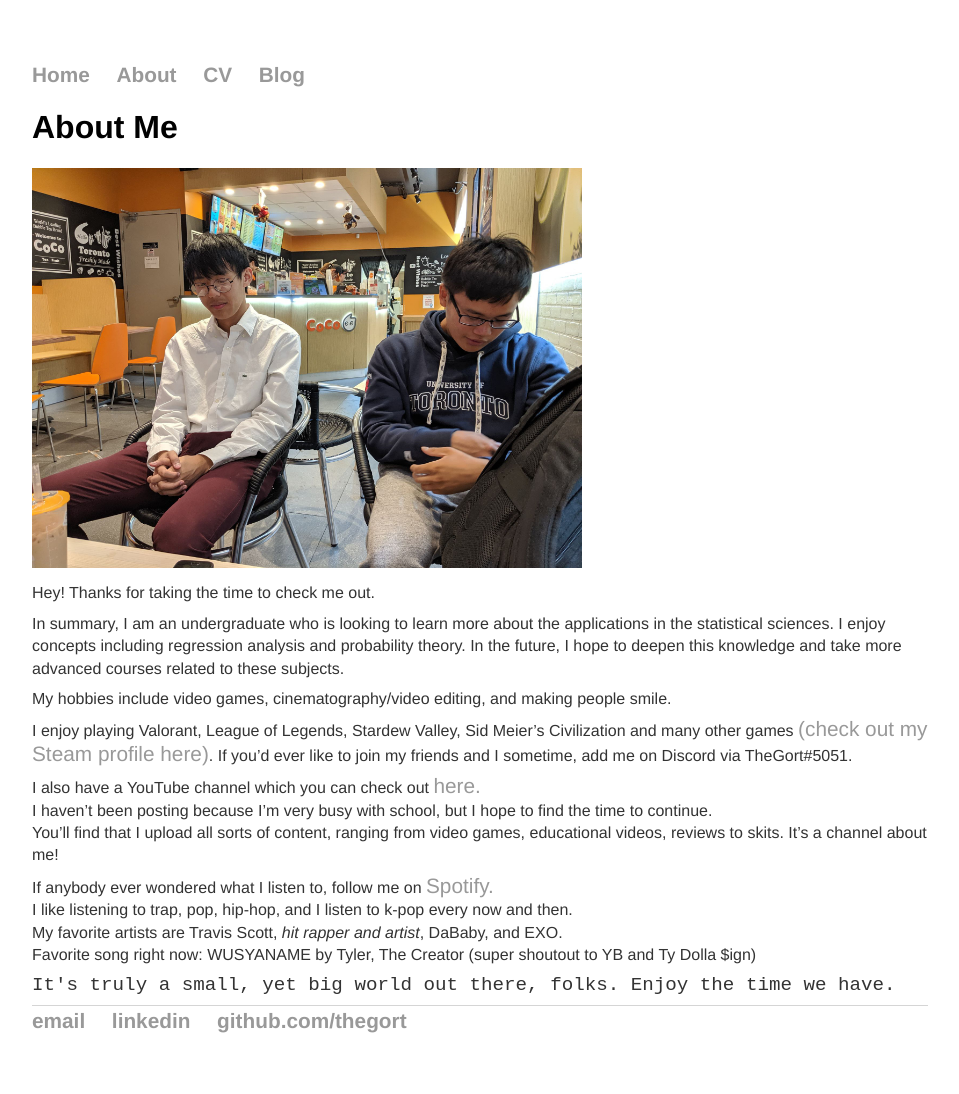
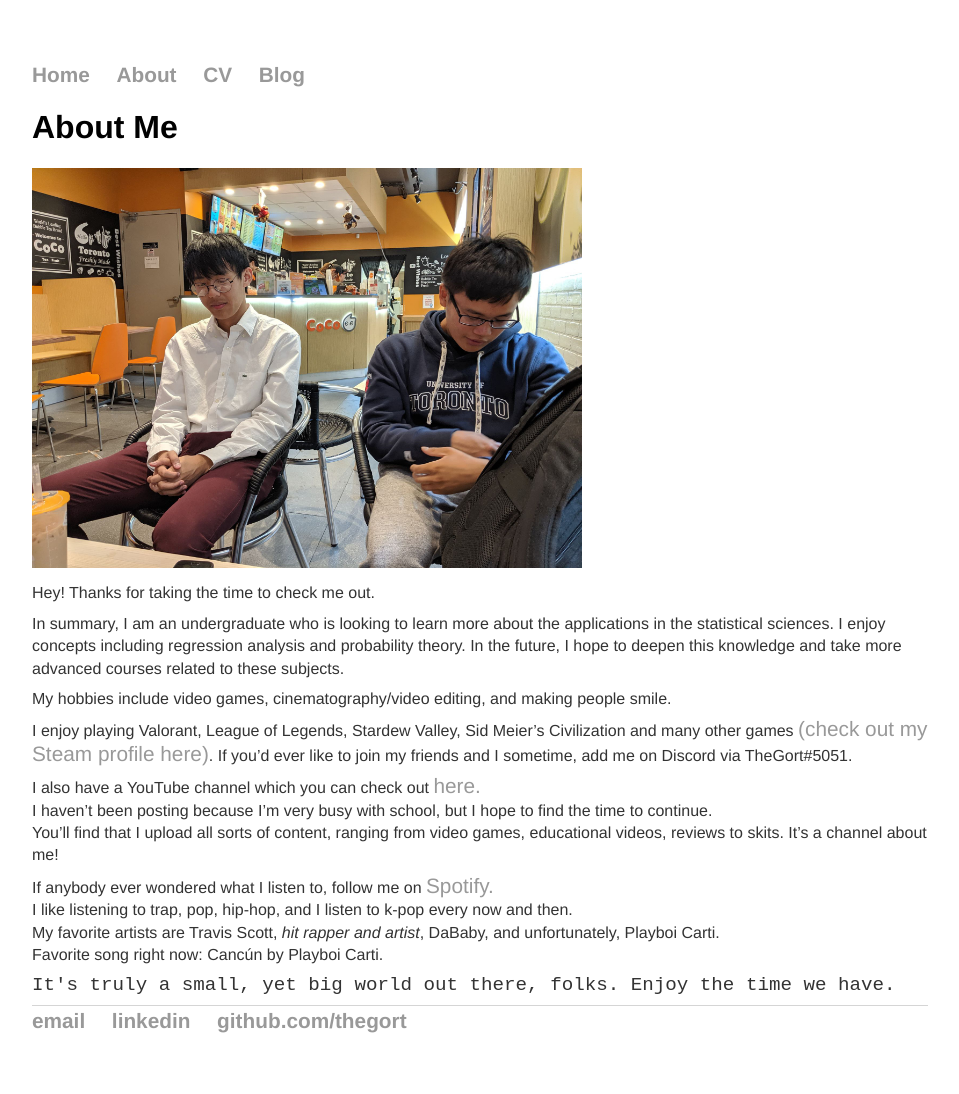
Before and after one commit to TheGort/thegort.github.io, a Jekyll site: the page built from about.md, in a window 1280 px wide. Shown: the whole page, without its empty margins (160-1119 px from the left). Built offline with Jekyll 4.4.1, drawn with Linux system fonts in a browser that asks for light colours.

```diff
--- a/about.md
+++ b/about.md
@@ -22,7 +22,7 @@ You'll find that I upload all sorts of content, ranging from video games, educat
 
 If anybody ever wondered what I listen to, follow me on [Spotify.](https://open.spotify.com/user/6r2g75pi5l7e863bglv83pzj9?si=CZbhiKIdRq2NqdZcS2SdHQ){:target="_blank"}
 I like listening to trap, pop, hip-hop, and I listen to k-pop every now and then.
-My favorite artists are Travis Scott, _hit rapper and artist_, DaBaby, and EXO.
-Favorite song right now: WUSYANAME by Tyler, The Creator (super shoutout to YB and Ty Dolla $ign)
+My favorite artists are Travis Scott, _hit rapper and artist_, DaBaby, and unfortunately, Playboi Carti.
+Favorite song right now: Cancún by Playboi Carti.
 
 `It's truly a small, yet big world out there, folks. Enjoy the time we have.`
```
Also changed, not shown: cv.md (+24 -20 lines), 1 other file.
